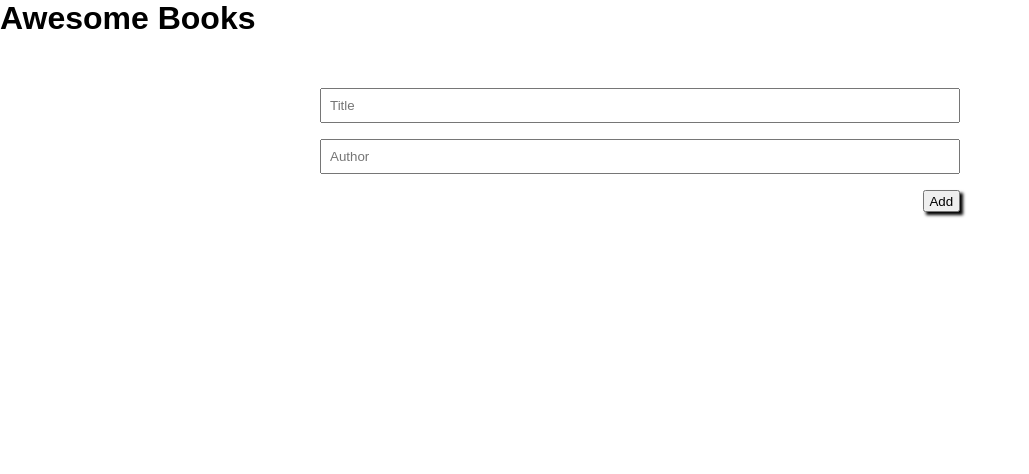
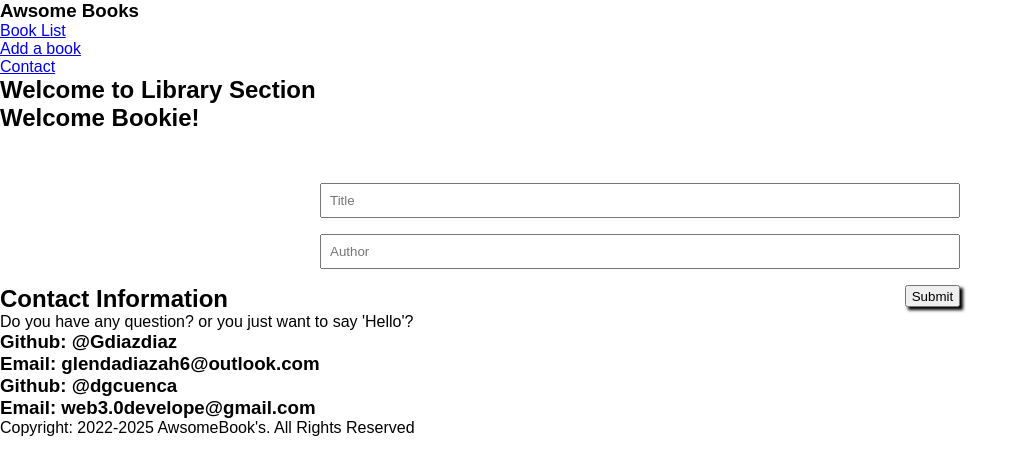
Before and after one commit to maherramadan78/Awsome-books, a website: page index.html in a window 1280 px wide. Shown: the whole page, without its empty margins (0-1029 px from the left). Drawn offline with Linux system fonts and the light colour scheme; a web font is replaced by a local one.

Commit message:
Update index.html

```diff
--- a/index.html
+++ b/index.html
@@ -1,24 +1,61 @@
 <!DOCTYPE html>
 <html lang="en">
 <head>
-    <meta charset="UTF-8">
-    <meta http-equiv="X-UA-Compatible" content="IE=edge">
-    <meta name="viewport" content="width=device-width, initial-scale=1.0">
-    <link rel="stylesheet" href="./style.css">
-    <title>Book List</title>
+  <meta charset="UTF-8">
+  <meta http-equiv="X-UA-Compatible" content="IE=edge">
+  <meta name="viewport" content="width=device-width, initial-scale=1.0">
+  <link rel="stylesheet" href="style.css">
+  <title>Document</title>
 </head>
 <body>
-    <h1 id="heading">Awesome Books</h1>
-    <ul class="books-container">
-
+  <nav class="nav-bar">
+    <h3>Awsome Books</h3>
+    <ul class="nav-list">
+      <li><a href="#" id="bookList">Book List</a></li>
+      <li><a href="#" id="addBook">Add a book</a></li>
+      <li><a href="#" id="contact">Contact</a></li>
     </ul>
-    <form class="book-form">
-      <input type="text" class="form-input" placeholder="Title">
-      <input type="text" class="form-input" placeholder="Author">
-      <button type="submit" class="submit-button">Add</button>
-    </form>
-
-    <script src="app.js"></script>
-    </body>
-
- </html>
+  </nav>
+  <div class="bigcontainer">
+    <div class="containerSection">
+      <section id="booklistSection" class="noShow">
+        <h2>Welcome to Library Section</h2>
+        <div class="library">
+        </div>
+      </section>
+      <section id="main-screen">
+        <div class="main-screen">
+          <h2>Welcome Bookie!</h2>
+          <form id="form-container">
+            <input type="text" class="title" id="bookTitle" placeholder="Title" name="formTitle">
+            <input type="text" class="author" id="bookAuthor" placeholder="Author" name="formAuthor">
+            <div class="containerbutton">
+              <button type="submit" class="add-button">Submit</button>
+            </div>
+          </form>
+        </div>
+      </section>
+      <section id="contact-section">
+        <div class="contact-container">
+          <h2>Contact Information</h2>
+          <p>Do you have any question? or you just want to say 'Hello'?</p>
+          <div class="info-container">
+            <div class="Ginfo">
+              <h3>Github: @Gdiazdiaz</h3>
+              <h3>Email: glendadiazah6@outlook.com</h3>
+            </div>
+            <div class="Dinfo">
+              <h3>Github: @dgcuenca</h3>
+              <h3>Email: web3.0develope@gmail.com</h3>
+            </div>
+          </div>
+        </div>
+      </section>
+    </div>
+    <footer>
+      <p>Copyright: 2022-2025 AwsomeBook's. All Rights Reserved </p>
+    </footer>
+  </div>
+  <script src="JS/script.js"></script>
+  <script src="JS/navbar.js"></script>
+</body>
```
